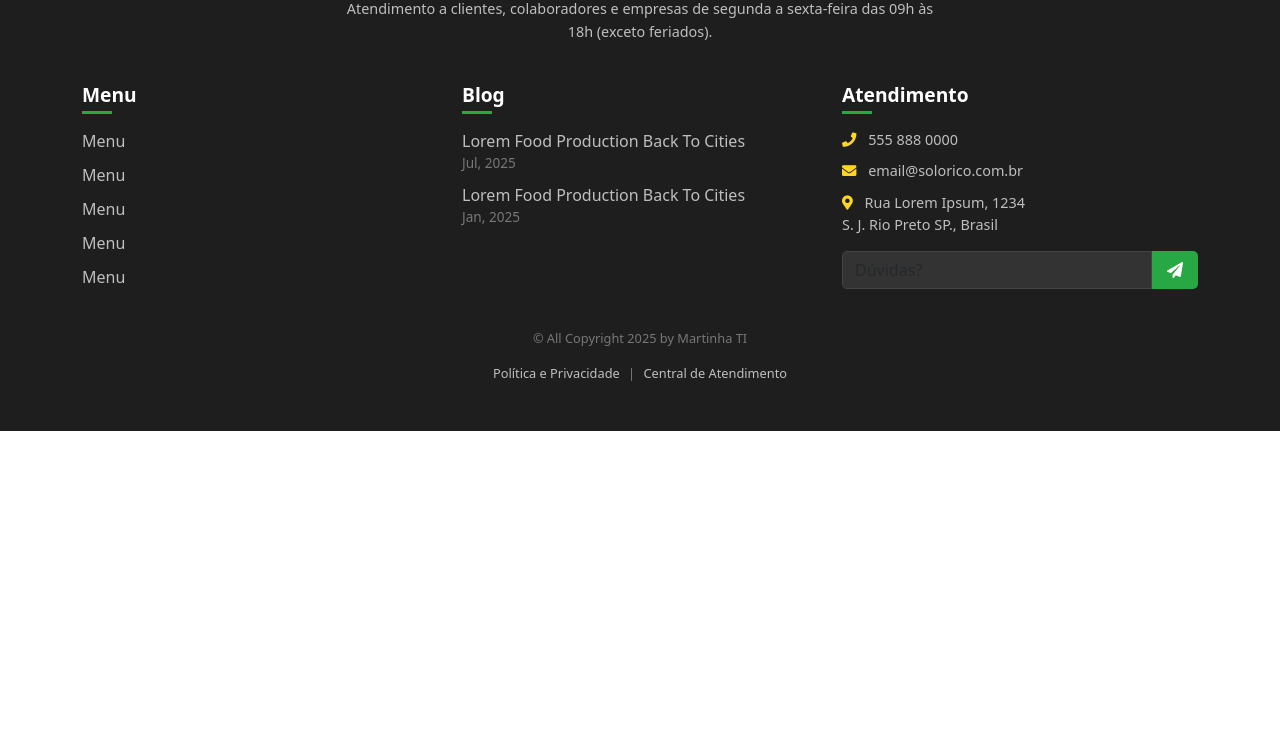
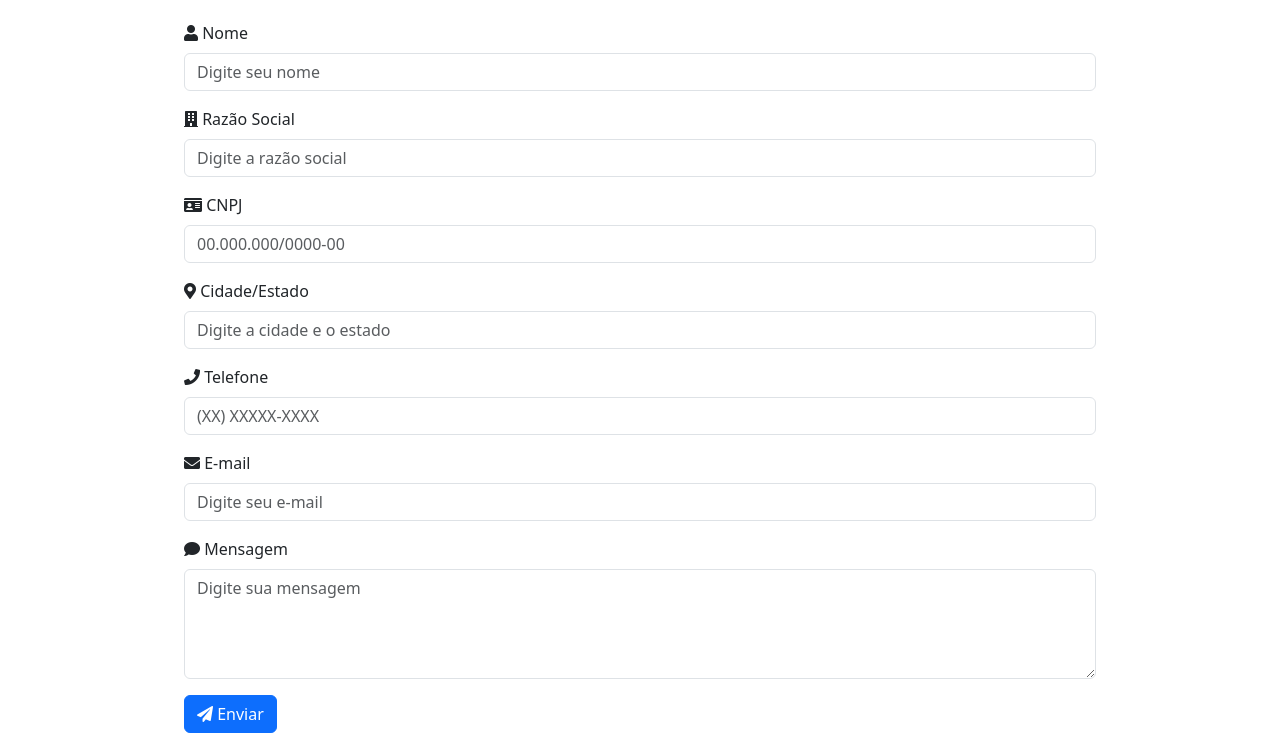
Before and after one commit to martinha-ti/soloricodemo2, a plain HTML site: page para-empresas.html in a window 1280 px wide. Shown: the part 2218-2963 px from the top of the page. Before the commit the page ends 2649 px from the top, so only its background shows below. Drawn offline with nearby package versions, Linux system fonts and the light colour scheme.

Commit message:
Add files via upload

```diff
--- a/para-empresas.html
+++ b/para-empresas.html
@@ -342,6 +342,47 @@
     </section>
 
 
+<!-- formulário -->
+
+<section class="cases-section py-5">
+    <div class="container col-lg-9">
+        <div class="container mt-5">
+            <h2 class="mb-4">Formulário</h2>
+            <form>
+                <div class="mb-3">
+                    <label for="nome" class="form-label"><i class="fas fa-user"></i> Nome</label>
+                    <input type="text" class="form-control" id="nome" placeholder="Digite seu nome">
+                </div>
+                <div class="mb-3">
+                    <label for="razao-social" class="form-label"><i class="fas fa-building"></i> Razão Social</label>
+                    <input type="text" class="form-control" id="razao-social" placeholder="Digite a razão social">
+                </div>
+                <div class="mb-3">
+                    <label for="cnpj" class="form-label"><i class="fas fa-id-card"></i> CNPJ</label>
+                    <input type="text" class="form-control" id="cnpj" placeholder="00.000.000/0000-00">
+                </div>
+                <div class="mb-3">
+                    <label for="cidade-estado" class="form-label"><i class="fas fa-map-marker-alt"></i> Cidade/Estado</label>
+                    <input type="text" class="form-control" id="cidade-estado" placeholder="Digite a cidade e o estado">
+                </div>
+                <div class="mb-3">
+                    <label for="telefone" class="form-label"><i class="fas fa-phone"></i> Telefone</label>
+                    <input type="tel" class="form-control" id="telefone" placeholder="(XX) XXXXX-XXXX">
+                </div>
+                <div class="mb-3">
+                    <label for="email" class="form-label"><i class="fas fa-envelope"></i> E-mail</label>
+                    <input type="email" class="form-control" id="email" placeholder="Digite seu e-mail">
+                </div>
+                <div class="mb-3">
+                    <label for="mensagem" class="form-label"><i class="fas fa-comment"></i> Mensagem</label>
+                    <textarea class="form-control" id="mensagem" rows="4" placeholder="Digite sua mensagem"></textarea>
+                </div>
+                <button type="submit" class="btn btn-primary"><i class="fas fa-paper-plane"></i> Enviar</button>
+            </form>
+        </div>
+
+    </div>
+</section>
 
 
     <!-- Footer -->
```
